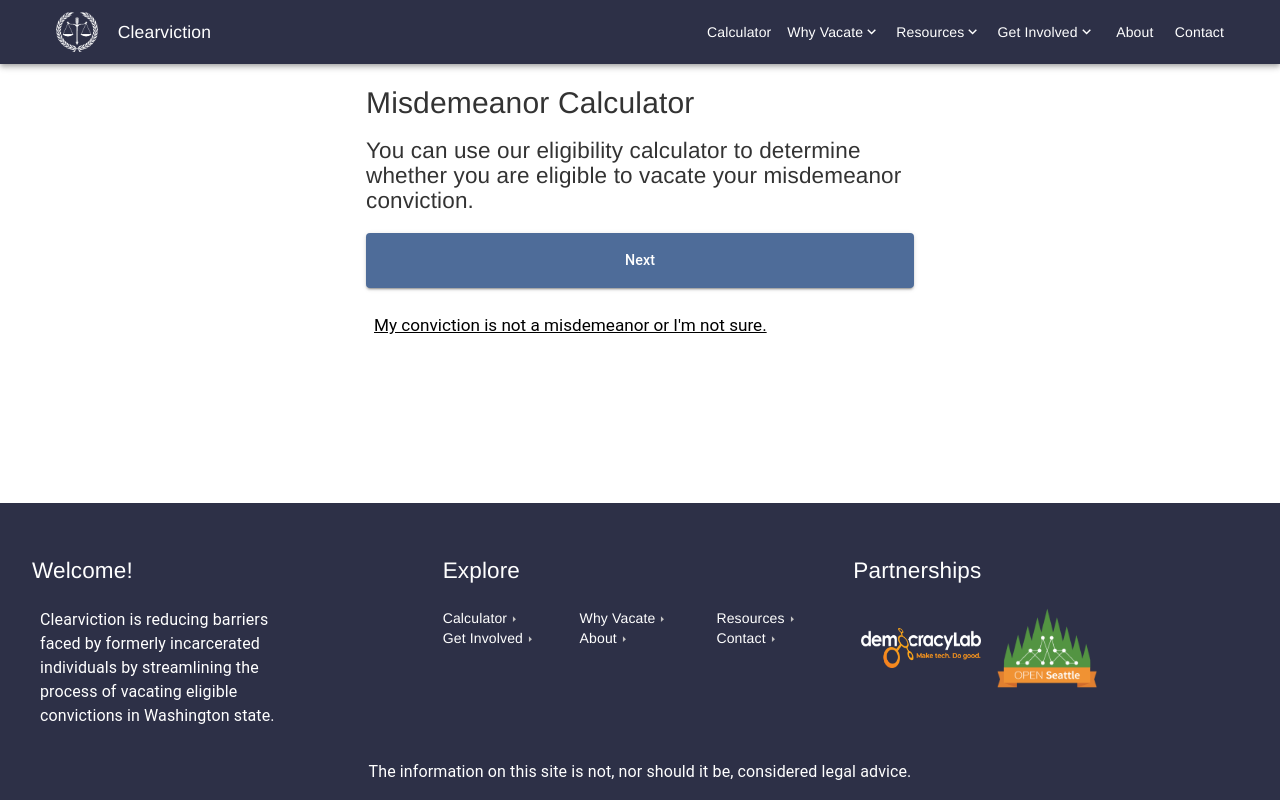
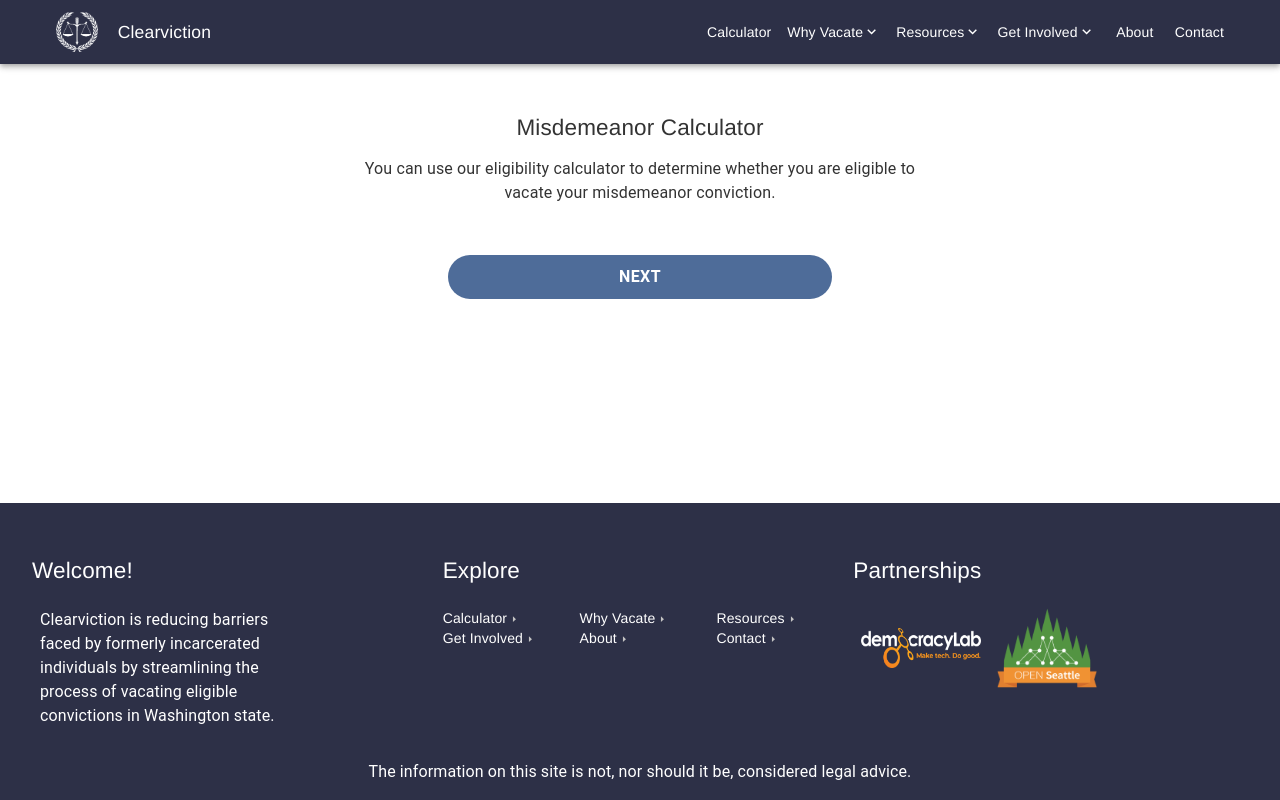
Before and after one commit to openseattle/clearviction-v1, a React (Create React App) app: page /calculator/landing-0 in a window 1280 px wide. Built offline with nearby package versions, Linux system fonts and the light colour scheme.

Commit message:
added new calculator component for main branch title screens

```diff
--- /dev/null
+++ b/src/Pages/Calculator/MainBranchTitle.jsx
@@ -0,0 +1,24 @@
+import { Grid, Typography } from "@material-ui/core";
+import PrimaryButton from "../../ui-kit/PrimaryButton";
+import { MainBranchTitleStyles } from "./MainBranchTitleStyles";
+
+const MainBranchTitle = (props) => {
+  const classes = MainBranchTitleStyles();
+  return (
+    <Grid container className={classes.grid}>
+      <Typography variant="h4" className={classes.header}>
+        {props.header}
+      </Typography>
+      <Typography variant="body1" className={classes.body}>
+        {props.body}
+      </Typography>
+      <PrimaryButton
+        className={classes.button}
+        text={props.buttonText}
+        href={props.buttonHref}
+      />
+    </Grid>
+  );
+};
+
+export default MainBranchTitle;
--- /dev/null
+++ b/src/Pages/Calculator/MainBranchTitleStyles.js
@@ -0,0 +1,20 @@
+import { makeStyles } from "@material-ui/core";
+
+export const MainBranchTitleStyles = makeStyles((theme) => ({
+    grid: {
+        display: "inline-block",
+        marginTop: "40px",
+        justifyContent: "center",
+        textAlign: "center",
+    },
+    header: {
+
+    },
+    body: {
+        marginTop: "16px",
+        marginBottom: "40px"
+    },
+    button: {
+        marginBottom: "40px"
+    }
+}))
--- a/src/Pages/CalculatorPage.jsx
+++ b/src/Pages/CalculatorPage.jsx
@@ -19,6 +19,10 @@ import {
 } from "@material-ui/core";
 import { CVPListItem } from "../ui-kit/ListItem";
 import { BackButton } from "../ui-kit/BackButton";
+import PrimaryButton from "../ui-kit/PrimaryButton";
+import MainBranchTitle from "./Calculator/MainBranchTitle";
+import SpecialCaseTitle from "./Calculator/SpecialCaseTitle";
+import { PageType } from "../data/calculatorPagesTypes";
 
 const BUTTON_COLORS = {
   blue: "#4e6c99",
@@ -37,6 +41,7 @@ const CalculatorPage = () => {
   const {
     header,
     body,
+    type,
     buttons,
     disclaimer,
     tooltip,
@@ -48,52 +53,38 @@ const CalculatorPage = () => {
     buttons.map(({ text, href, color }) => {
       return (
         <Grid container key={text} direction="column" style={{ padding: 10 }}>
-          <Button
+          <PrimaryButton
             onClick={() => trackClick(text)}
-            variant="contained"
             href={href}
-            style={{
-              backgroundColor: BUTTON_COLORS[color || "blue"],
-              color: "var(--white)",
-            }}
-          >
-            <Text text={text} variant={"h6"}></Text>
-          </Button>
+            text={text}
+          />
         </Grid>
       );
     });
 
-  const renderBody = ({ type, text, href, items }) => {
+  const renderBody = (type) => {
+    console.log(type);
     switch (type) {
-      case "paragraph":
-        return <Text key={text} text={text} variant={"h4"} />;
-      case "link":
+      case PageType.MAIN:
         return (
-          <List>
-            <CVPListItem
-              isLink={true}
-              useBulletPoint={true}
-              text={text}
-              href={href}
-              onClick={() => trackClick(text)}
-            />
-          </List>
+          <MainBranchTitle
+            header={header}
+            body={body[0].text}
+            buttonText={buttons[0].text}
+            buttonHref={buttons[0].href}
+          />
         );
-      case "list":
+      case PageType.SPECIAL:
         return (
-          <List>
-            {items.map((item) => (
-              <CVPListItem isLink={false} useBulletPoint={true} text={item} />
-            ))}
-          </List>
+          <SpecialCaseTitle
+            header={header}
+            body={body}
+            buttonText={buttons[0].text}
+            buttonHref={buttons[0].href}
+          />
         );
-      case "heading":
-        return <Text text={text} variant={"h3"} />;
-      default:
-        break;
     }
   };
-
   return (
     <Box
       sx={{
@@ -113,24 +104,23 @@ const CalculatorPage = () => {
           we can probably do this cleaner by creating a more formal standalone
           quick start page that can launch the calculator rather than having it
           share interface with the calculator.*/}
-          {!["/calculator/landing-0", "/calculator/landing-1"].includes(
+          {/* {!["/calculator/landing-0", "/calculator/landing-1"].includes(
             pathname
           ) && (
             <Grid item>
               <BackButton variant="text" />
             </Grid>
-          )}
+          )} */}
 
-          {header && <Text text={header} variant={"h3"}></Text>}
-          {body && <>{body.map(renderBody)}</>}
-          {buttons && renderButtons(buttons)}
-          {showRestartButton && <RestartButton />}
-          {tooltip && <ToolTipModal text={tooltip} />}
-          {disclaimer && (
+          {body && renderBody(type)}
+          {/* {buttons && renderButtons(buttons)} */}
+          {/* {showRestartButton && <RestartButton />} */}
+          {/* {tooltip && <ToolTipModal text={tooltip} />} */}
+          {/* {disclaimer && (
             <Container className="disclaimer">
               <Typography variant="h6">{disclaimer}</Typography>
             </Container>
-          )}
+          )} */}
         </Grid>
       </Container>
     </Box>
--- a/src/Pages/ResourcesPage.jsx
+++ b/src/Pages/ResourcesPage.jsx
@@ -3,7 +3,7 @@ import HeroPanel from "../Components/HeroPanel";
 import { TextWithImage } from "../Subpages/WhyVacate/TextWithImage";
 import arranging from "../Assets/data_arranging.svg";
 import growth from "../Assets/growth.svg";
-import PrimaryButton from "../ui-kit/Button";
+import PrimaryButton from "../ui-kit/PrimaryButton";
 
 const ResourcesPage = () => {
   return (
--- a/src/data/calculatorPages.ts
+++ b/src/data/calculatorPages.ts
@@ -12,6 +12,7 @@ import {
   TooltipType,
   BUTTON_TEXT,
   SectionName,
+  PageType,
 } from "./calculatorPagesTypes";
 
 const CALC_PREFIX = "/calculator";
@@ -23,6 +24,7 @@ const CANT_DETERMINE_FEEDBACK_FORM_LINK = "https://docs.google.com/forms/d/e/1FA
 
 const data: Pages = {
   "landing-0": {
+    type: PageType.MAIN,
     header: "Misdemeanor Calculator",
     body: [
       {
@@ -134,13 +136,13 @@ const data: Pages = {
     tooltip: TooltipType.NOT_SURE,
   },
   "mar-0": {
-    header:
-      "You may be eligible for conviction vacation based on a special clause in conviction vacation eligibility law.",
-    progressBar: {
-      currentSectionName: SectionName.CONV,
-      totalSections: 3,
-    },
-    body: [
+    type: PageType.SPECIAL,
+    header: "Possession of Marijuana",
+    body: [
+      {
+        type: BodyType.PARAGRAPH,
+        text: "You may be eligible for conviction vacation based on a special clause in conviction vacation eligibility law.",
+      },
       {
         type: BodyType.LINK,
         text: "RCW 9.96.060(5)",
--- a/src/data/calculatorPagesTypes.ts
+++ b/src/data/calculatorPagesTypes.ts
@@ -10,6 +10,12 @@ interface PageData {
   disclaimer?: string;
   progressBar?: ProgressBar;
   showRestartButton?: boolean;
+  type?: PageType;
+}
+
+export enum PageType {
+  MAIN = "main",
+  SPECIAL = "special"
 }
 
 export enum SectionName {
--- a/src/ui-kit/BackButton.jsx
+++ b/src/ui-kit/BackButton.jsx
@@ -23,7 +23,10 @@ export const BackButton = (props) => {
     try {
       if (document.referrer.includes("calculator")) {
         history.goBack();
-      } else throw Error("nonCalcReferrer: unable to verify referral by a calculator question. Restarting Calculator...");
+      } else
+        throw Error(
+          "nonCalcReferrer: unable to verify referral by a calculator question. Restarting Calculator..."
+        );
     } catch (error) {
       console.log(error);
       setOpen(true);
@@ -45,7 +48,7 @@ export const BackButton = (props) => {
         onClick={handleClick}
         {...props}
       >
-        <ArrowBackIos /> Previous Question{" "}
+        <ArrowBackIos /> Previous{" "}
       </Button>
       <Snackbar
         open={open}
--- /dev/null
+++ b/src/ui-kit/PrimaryButton.jsx
@@ -0,0 +1,37 @@
+import { Button, makeStyles } from "@material-ui/core";
+
+const useStyles = makeStyles((theme) => ({
+  flexGrow: {
+    flex: "1",
+  },
+  button: {
+    backgroundColor: "var(--light-blue)",
+    color: "#ffffff",
+    textTransform: "uppercase",
+    width: "30vw",
+    [theme.breakpoints.down("xs")]: {
+      width: "50vw",
+    },
+    display: "inline-block",
+    borderRadius: "30px",
+    padding: "10px",
+    margin: "10px",
+    fontSize: "16px",
+    "&:hover": {
+      backgroundColor: "var(--gray)",
+      color: "#000000",
+    },
+  },
+}));
+
+const PrimaryButton = (props) => {
+  const classes = useStyles();
+
+  return (
+    <Button className={classes.button} href={props.href}>
+      {props.text}
+    </Button>
+  );
+};
+
+export default PrimaryButton;
--- a/src/ui-kit/SecondaryButton.jsx
+++ b/src/ui-kit/SecondaryButton.jsx
@@ -10,6 +10,7 @@ const useStyles = makeStyles({
     width: "flex",
     padding: "10px",
     margin: "10px",
+    borderRadius: "30px",
     textTransform: "none",
     fontSize: "16px",
     "&:hover": {
```
